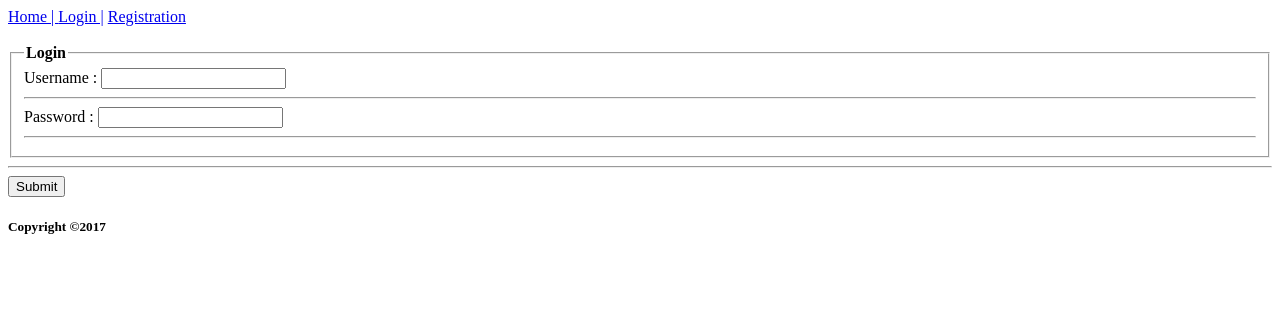
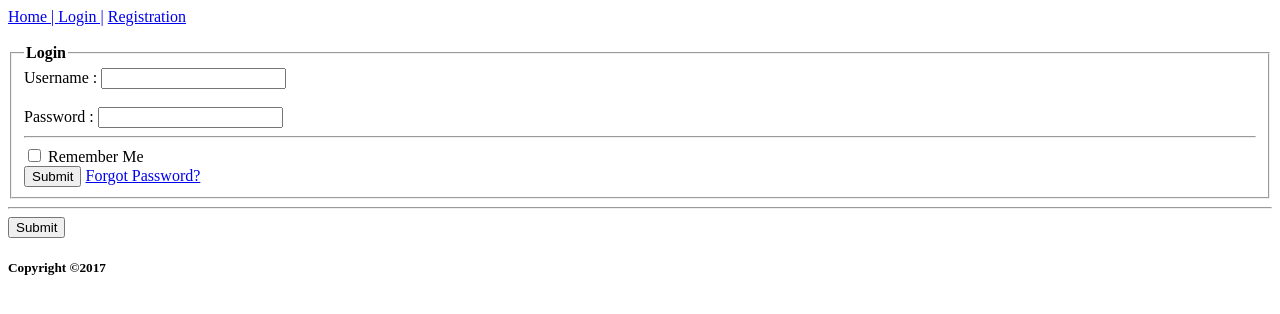
Before and after one commit to codewithnill/learning_web_technologies_spring2025-2026_sec_a, a PHP site: page /C.php in a window 1280 px wide. Shown: the top 314 px of the page. Run offline with PHP 8.4, Linux system fonts and the light colour scheme.

Commit message:
anchor tag updated for landing in forgot password page.

```diff
--- a/Final/lab3/C.php
+++ b/Final/lab3/C.php
@@ -13,8 +13,12 @@
 
     <fieldset>
         <legend><strong>Login</strong></legend>
-        <label>Username : </label><input type="text" name="name" ><br><hr>
+        <label>Username : </label><input type="text" name="name" ><br><br>
         <label>Password : </label><input type="password" name="password"><br><hr>
+        <input type="checkbox" name="remember_me"> Remember Me <br>
+        <button>Submit</button>
+        <a href="D.php">Forgot Password?</a>
+
     </fieldset>
 
         <hr>
```
